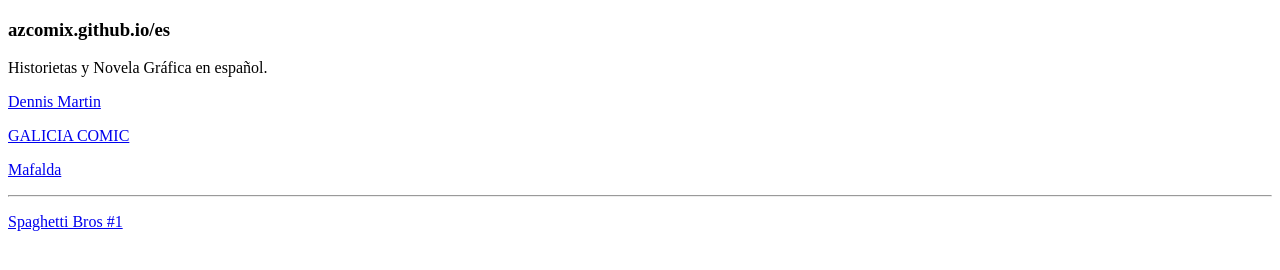
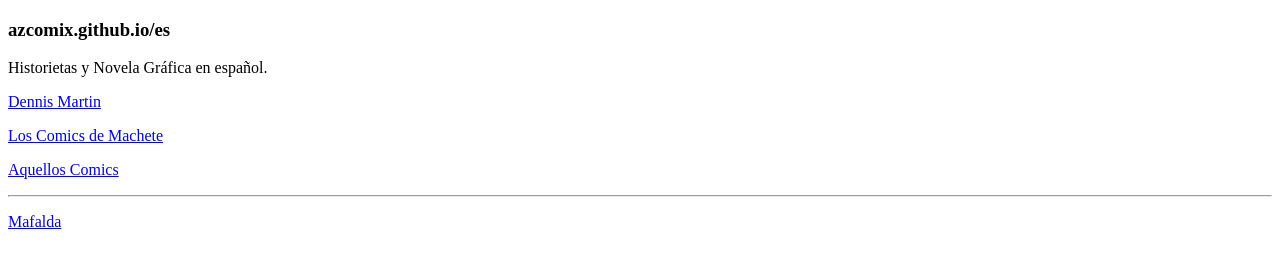
Before and after one commit to azcomix/es, a plain HTML site: page index.html in a window 1280 px wide. Drawn offline with Linux system fonts and the light colour scheme.

Commit message:
Update index.html

```diff
--- a/index.html
+++ b/index.html
@@ -9,10 +9,10 @@
         <p>Historietas y Novela Gráfica en español.</p>
 
     <p><a href="http://dennis-martin.blogspot.com" target='_blank'>Dennis Martin</a>
-    <p><a href="http://leer-comics.blogspot.com" target='_blank'>GALICIA COMIC</a>
+    <p><a href="http://loscomicsdemachete.blogspot.com" target='_blank'>Los Comics de Machete</a>
+    <p><a href="https://aquelloscomics.blogspot.com" target='_blank'>Aquellos Comics</a>
+    <hr>
     <p><a href="http://comix.altervista.org/alpha/Mafalda/" target='_blank'>Mafalda</a>
-        <hr>
-    <p><a href="http://leer-comics.blogspot.com/2020/05/spaghetti-bros-1.html#more"
-          target='_blank'>Spaghetti Bros #1</a>
+
     </body>
 </html>
```
